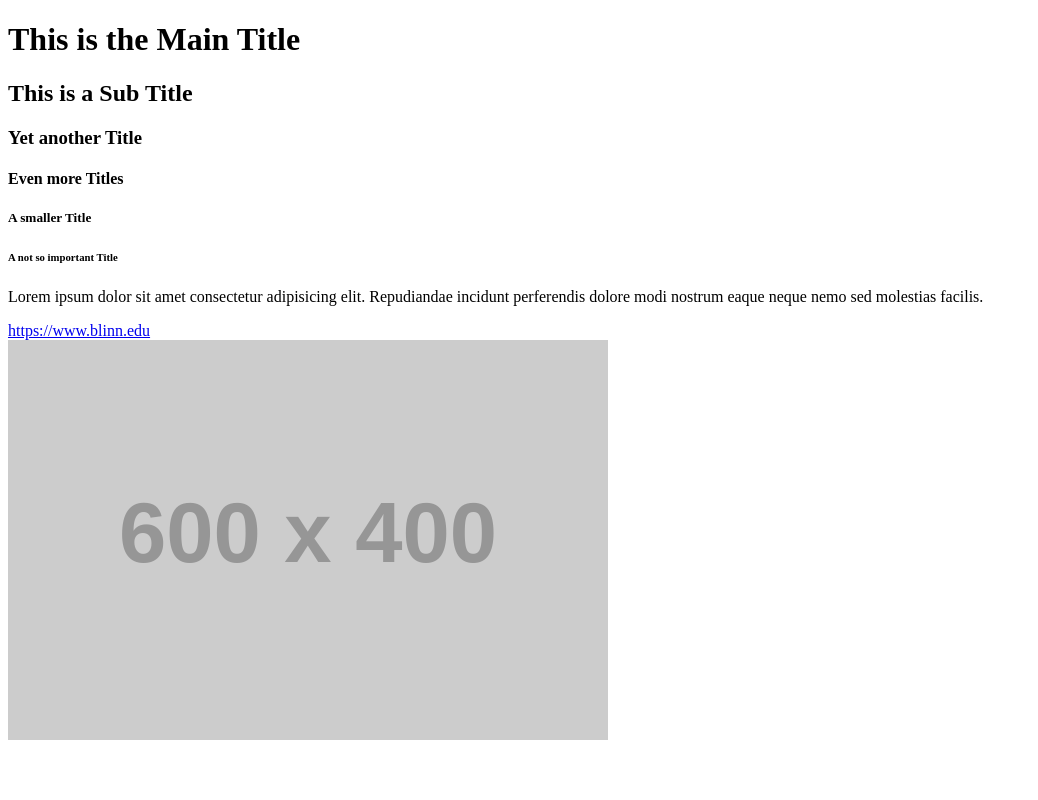
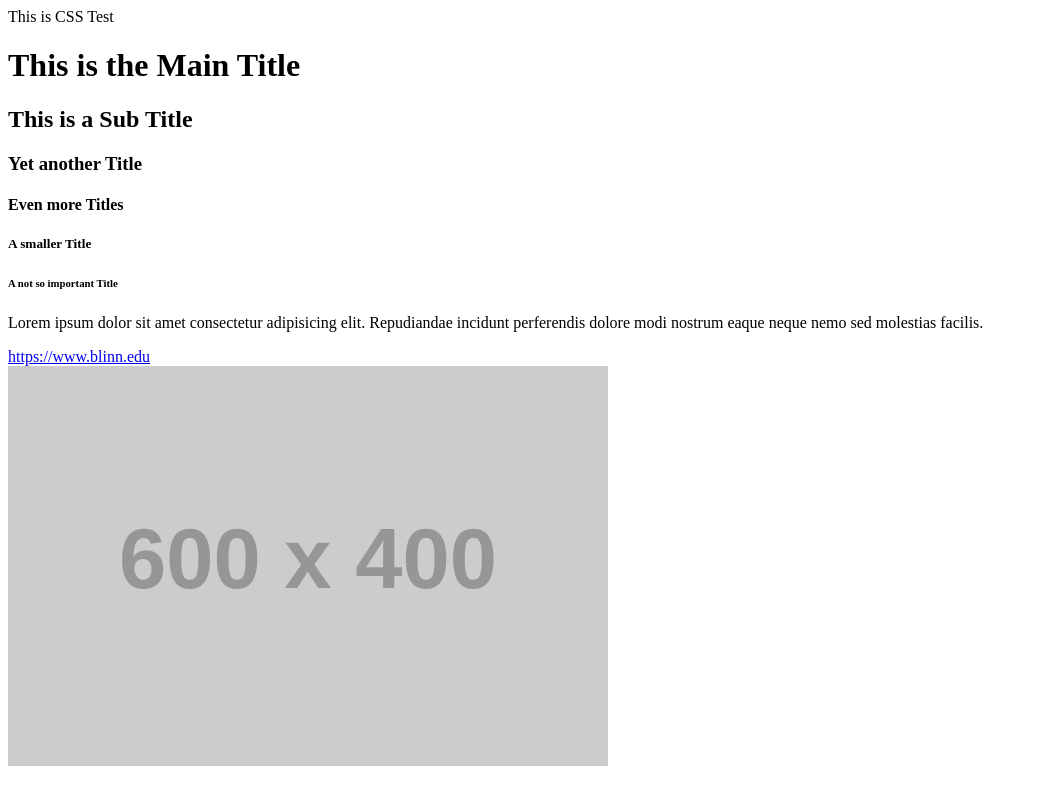
Before and after one commit to alyssa-malone/Fall-2024, a plain HTML site: page index.html in a window 1280 px wide. Shown: the whole page, without its empty margins (0-1038 px from the left). Drawn offline with Linux system fonts and the light colour scheme; placeholder pictures from the web are drawn by us.

Commit message:
Added CSS

```diff
--- a/css/global.css
+++ b/css/global.css
@@ -0,0 +1,20 @@
+/* colors */
+
+/*
+60% of #FFBF73 - Primary
+30% of #FF73F9 - Secondary
+10% of #73B3FF - Accent
+*/
+
+ :root {
+
+/* var(--dominatColor) ! important; */
+--dominatColor: #FFBF73;
+
+/* var(--secondaryColor) ! important; */
+--secondaryColor: #FF73F9;
+
+/* var(--accentColor) ! important; */
+--accentColor: #73B3FF;
+
+ }
--- a/index.html
+++ b/index.html
@@ -10,6 +10,8 @@
    <link href="css/styles.css" />
 </head>
 <body>
+
+  <div clas="test-font"> This is CSS Test</div>
 
   <h1>This is the Main Title</h1>
   <h2>This is a Sub Title</h2>
```
Also changed, not shown: css/styles.css (+8 -0 lines).
